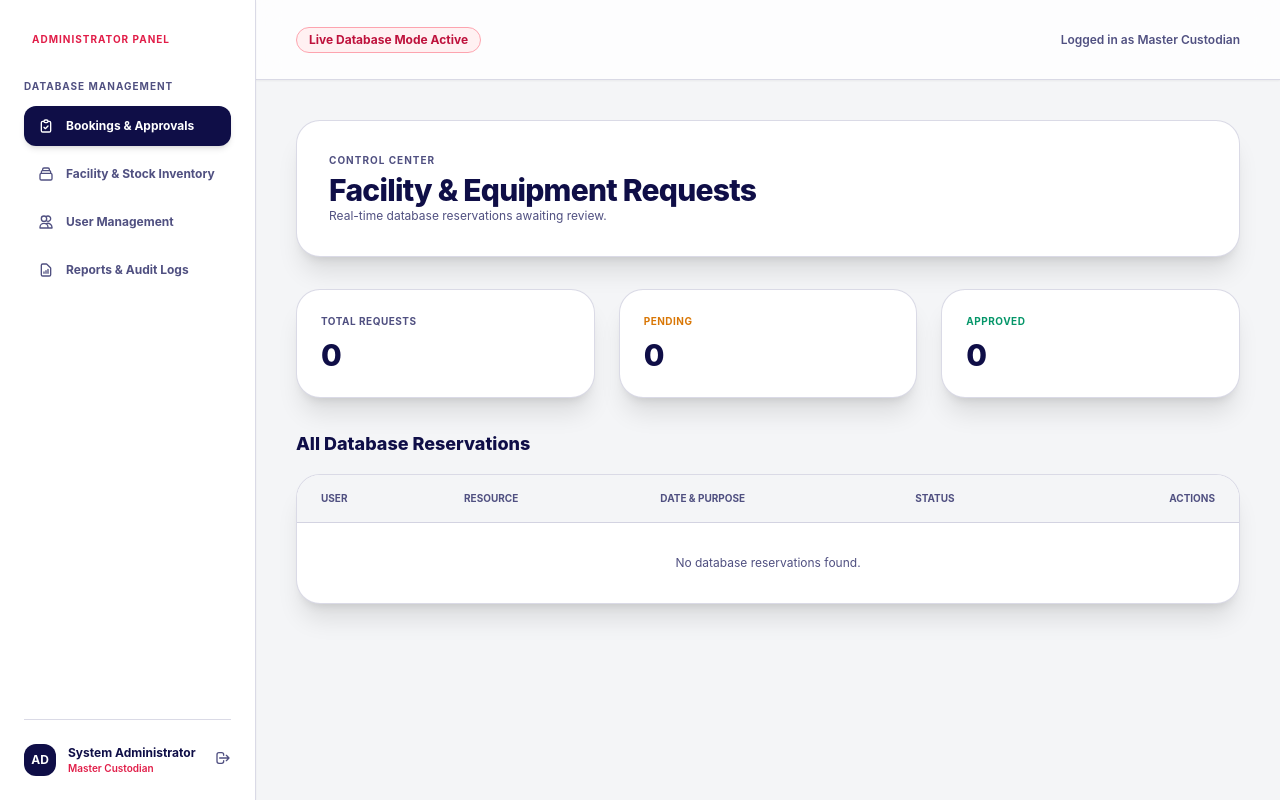
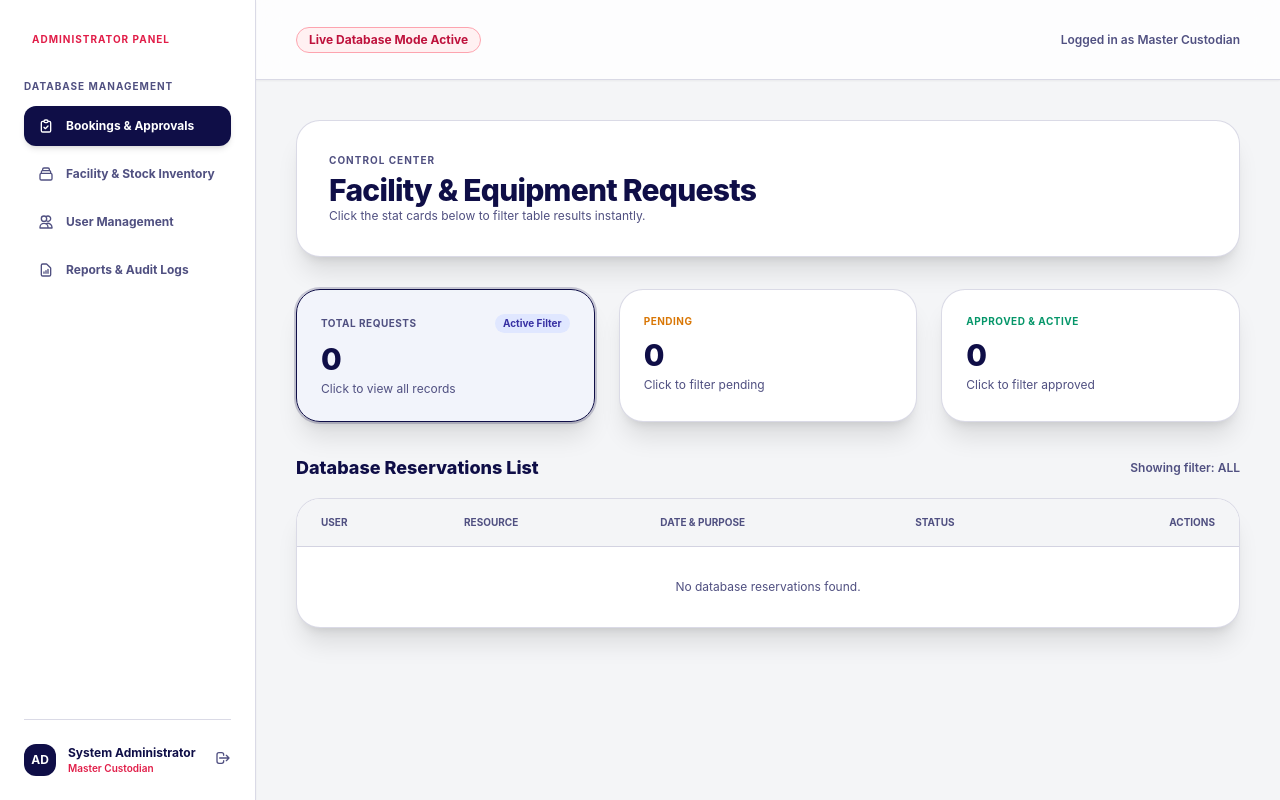
Before and after one commit to georgealmadrones-del/FACILITY-RESERVATION, a Laravel app: page /admin/dashboard in a window 1280 px wide. Run offline with Laravel 12, Linux system fonts and the light colour scheme; the visitor is signed in with stand-in values (Sample User, id 1); data comes from the database, SQL or seed files in the repository; data that the repository does not hold is empty; style sheets or scripts are compiled from the project's sources; parts of the project's set-up code (start-up, migrations or seed data) failed here and were passed over.

Commit message:
Make admin stat cards fully clickable interactive table filters

```diff
--- a/resources/views/admin/dashboard.blade.php
+++ b/resources/views/admin/dashboard.blade.php
@@ -1,5 +1,5 @@
 <x-app-layout>
-    <div x-data="{ adminTab: 'approvals' }" class="min-h-screen bg-[#F4F5F7] text-[#272757] font-['Inter',sans-serif] flex relative overflow-x-hidden">
+    <div x-data="adminDashboard()" class="min-h-screen bg-[#F4F5F7] text-[#272757] font-['Inter',sans-serif] flex relative overflow-x-hidden">
 
         <!-- Admin Left Sidebar -->
         <aside class="w-64 border-r border-[#8686AC]/30 bg-white min-h-screen p-6 flex flex-col justify-between hidden md:flex sticky top-0 z-40 shadow-sm">
@@ -81,27 +81,55 @@
                         <div>
                             <span class="text-[10px] font-bold text-[#505081] uppercase tracking-widest block">CONTROL CENTER</span>
                             <h1 class="text-3xl font-extrabold text-[#0F0E47] tracking-tight mt-1">Facility & Equipment Requests</h1>
-                            <p class="text-xs text-[#505081]">Real-time database reservations awaiting review.</p>
+                            <p class="text-xs text-[#505081]">Click the stat cards below to filter table results instantly.</p>
                         </div>
                     </div>
 
+                    <!-- Clickable Stat Cards -->
                     <div class="grid grid-cols-1 md:grid-cols-3 gap-6">
-                        <div class="bg-white p-6 rounded-3xl border border-[#8686AC]/30 shadow-xl">
-                            <span class="text-[10px] font-bold text-[#505081] uppercase tracking-wider block">TOTAL REQUESTS</span>
+                        <!-- Total Requests Card -->
+                        <div @click="filterStatus = 'all'"
+                             :class="filterStatus === 'all' ? 'border-[#0F0E47] ring-2 ring-[#0F0E47]/20 bg-indigo-50/40' : 'border-[#8686AC]/30 bg-white hover:border-[#0F0E47]'"
+                             class="p-6 rounded-3xl border shadow-xl cursor-pointer transition transform hover:-translate-y-1">
+                            <div class="flex justify-between items-center">
+                                <span class="text-[10px] font-bold text-[#505081] uppercase tracking-wider block">TOTAL REQUESTS</span>
+                                <span class="text-[10px] font-bold px-2 py-0.5 rounded-full bg-indigo-100 text-indigo-800" x-show="filterStatus === 'all'">Active Filter</span>
+                            </div>
                             <h3 class="text-3xl font-extrabold text-[#0F0E47] mt-2">{{ count($reservations) }}</h3>
+                            <p class="text-xs text-[#505081] mt-1">Click to view all records</p>
                         </div>
-                        <div class="bg-white p-6 rounded-3xl border border-[#8686AC]/30 shadow-xl">
-                            <span class="text-[10px] font-bold text-amber-600 uppercase tracking-wider block">PENDING</span>
+
+                        <!-- Pending Card -->
+                        <div @click="filterStatus = 'pending'"
+                             :class="filterStatus === 'pending' ? 'border-amber-600 ring-2 ring-amber-600/20 bg-amber-50/40' : 'border-[#8686AC]/30 bg-white hover:border-amber-600'"
+                             class="p-6 rounded-3xl border shadow-xl cursor-pointer transition transform hover:-translate-y-1">
+                            <div class="flex justify-between items-center">
+                                <span class="text-[10px] font-bold text-amber-600 uppercase tracking-wider block">PENDING</span>
+                                <span class="text-[10px] font-bold px-2 py-0.5 rounded-full bg-amber-100 text-amber-800" x-show="filterStatus === 'pending'">Active Filter</span>
+                            </div>
                             <h3 class="text-3xl font-extrabold text-[#0F0E47] mt-2">{{ $reservations->where('status', 'pending')->count() }}</h3>
+                            <p class="text-xs text-[#505081] mt-1">Click to filter pending</p>
                         </div>
-                        <div class="bg-white p-6 rounded-3xl border border-[#8686AC]/30 shadow-xl">
-                            <span class="text-[10px] font-bold text-emerald-600 uppercase tracking-wider block">APPROVED</span>
+
+                        <!-- Approved Card -->
+                        <div @click="filterStatus = 'approved'"
+                             :class="filterStatus === 'approved' ? 'border-emerald-600 ring-2 ring-emerald-600/20 bg-emerald-50/40' : 'border-[#8686AC]/30 bg-white hover:border-emerald-600'"
+                             class="p-6 rounded-3xl border shadow-xl cursor-pointer transition transform hover:-translate-y-1">
+                            <div class="flex justify-between items-center">
+                                <span class="text-[10px] font-bold text-emerald-600 uppercase tracking-wider block">APPROVED & ACTIVE</span>
+                                <span class="text-[10px] font-bold px-2 py-0.5 rounded-full bg-emerald-100 text-emerald-800" x-show="filterStatus === 'approved'">Active Filter</span>
+                            </div>
                             <h3 class="text-3xl font-extrabold text-[#0F0E47] mt-2">{{ $reservations->where('status', 'approved')->count() }}</h3>
+                            <p class="text-xs text-[#505081] mt-1">Click to filter approved</p>
                         </div>
                     </div>
 
+                    <!-- Filterable Reservations Table -->
                     <section class="space-y-4">
-                        <h3 class="text-lg font-extrabold text-[#0F0E47]">All Database Reservations</h3>
+                        <div class="flex justify-between items-center">
+                            <h3 class="text-lg font-extrabold text-[#0F0E47]">Database Reservations List</h3>
+                            <span class="text-xs font-semibold text-[#505081]" x-text="'Showing filter: ' + filterStatus.toUpperCase()"></span>
+                        </div>
                         <div class="bg-white rounded-3xl border border-[#8686AC]/30 overflow-hidden shadow-xl">
                             <table class="w-full text-left border-collapse">
                                 <thead>
@@ -115,7 +143,10 @@
                                 </thead>
                                 <tbody class="divide-y divide-[#8686AC]/20 text-xs">
                                     @forelse($reservations as $item)
-                                        <tr class="hover:bg-[#F4F5F7]/80 transition">
+                                        <tr class="hover:bg-[#F4F5F7]/80 transition"
+                                            x-show="filterStatus === 'all' ||
+                                                    (filterStatus === 'pending' && '{{ $item->status }}' === 'pending') ||
+                                                    (filterStatus === 'approved' && ('{{ $item->status }}' === 'approved' || '{{ $item->status }}' === 'returned'))">
                                             <td class="py-4 px-6 font-bold text-[#0F0E47]">{{ $item->user->name ?? 'User #' . $item->user_id }}</td>
                                             <td class="py-4 px-6"><span class="font-bold text-[#0F0E47] block">{{ $item->resource_name }}</span><span class="text-[10px] text-[#505081]">Qty: {{ $item->quantity }}</span></td>
                                             <td class="py-4 px-6"><span class="block">{{ $item->start_time }}</span><span class="text-[10px] text-[#505081]">{{ $item->purpose }}</span></td>
@@ -257,4 +288,14 @@
             </main>
         </div>
     </div>
+
+    <!-- Alpine.js Component State -->
+    <script>
+        document.addEventListener('alpine:init', () => {
+            Alpine.data('adminDashboard', () => ({
+                adminTab: 'approvals',
+                filterStatus: 'all'
+            }));
+        });
+    </script>
 </x-app-layout>
```
